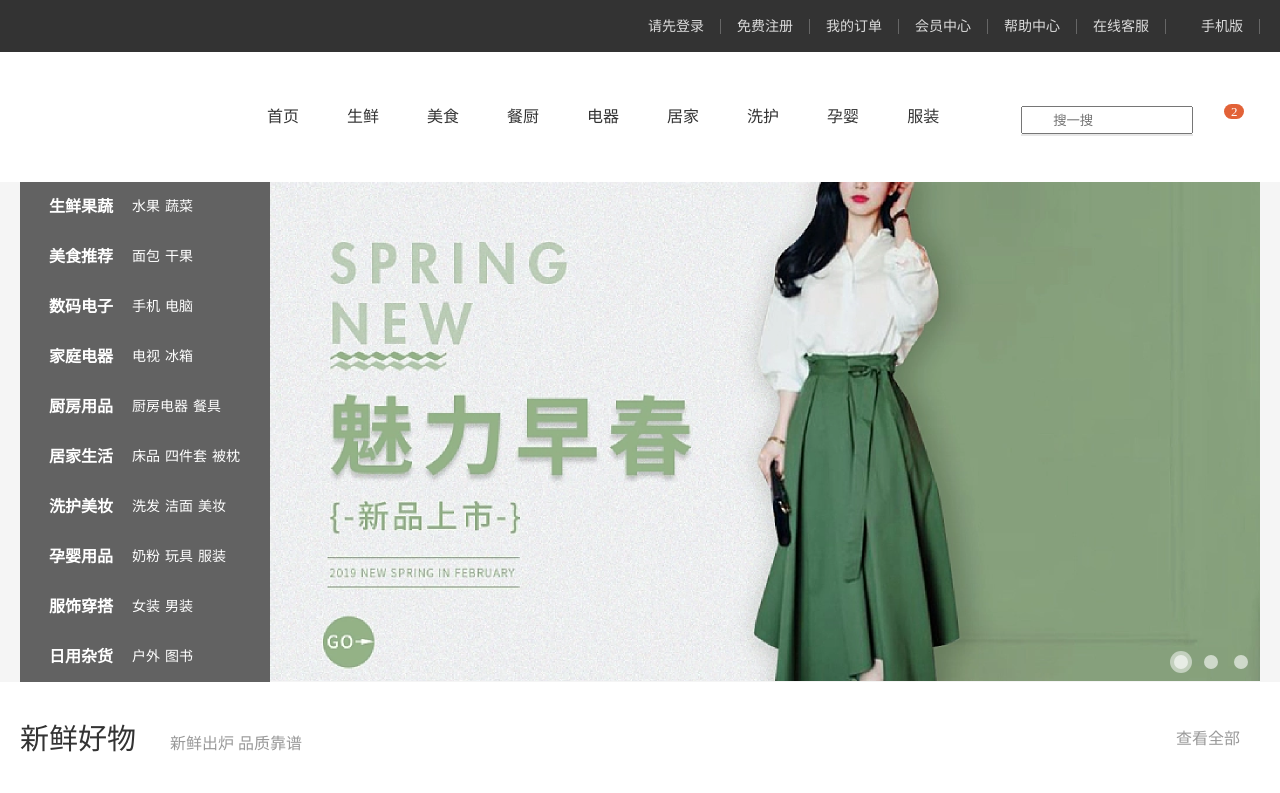
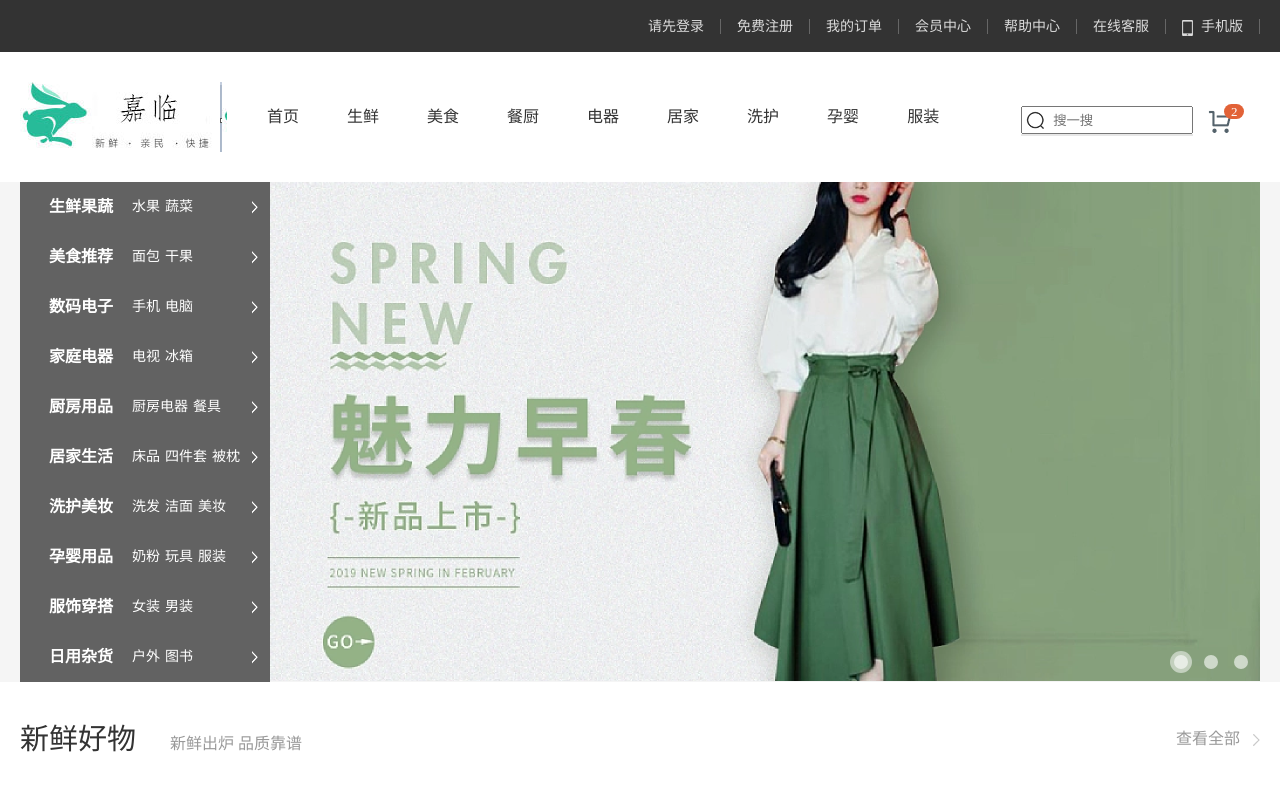
Before and after one commit to DerickXz11/lly16652, a plain HTML site: page index.html in a window 1280 px wide. Shown: the top 793 px of the page. Drawn offline with Linux system fonts and the light colour scheme; files whose address does not match are found by name.

Commit message:
Update h.css

```diff
--- a/h.css
+++ b/h.css
@@ -51,7 +51,7 @@ img{
     display: inline-block;
     width: 11px;
     height: 16px;
-    background-image: url(../images/精灵图.PNG);
+    background-image: url(精灵图.PNG);
     background-position: -160px -70px;
     vertical-align: middle;
     margin-right: 8px;
@@ -74,7 +74,7 @@ img{
     display: block;
     width: 207px;
     height: 70px;
-    background-image:url(../images/LOGO.PNG) ;
+    background-image:url(LOGO.PNG) ;
     background-size: contain;
     font-size: 0;
 }
@@ -128,7 +128,7 @@ img{
     top: 5px;
     width: 18px;
     height: 18px;
-    background-image: url(../images/精灵图.PNG);
+    background-image: url(精灵图.PNG);
     background-position:-79px -69px;
 }
 
@@ -173,7 +173,7 @@ img{
     top: 15px;
     width: 6px;
     height: 20px;
-    background-image: url(../images/精灵图.PNG);
+    background-image: url(精灵图.PNG);
     background-position:-41px -106px;
 }
 
@@ -248,7 +248,7 @@ img{
     margin-left: 13px;
     width: 7px;
     height: 13px;
-    background-image: url(../images/精灵图.PNG);
+    background-image: url(精灵图.PNG);
     background-position: 0 -110px;
     vertical-align: middle;
 }
@@ -386,7 +386,7 @@ img{
     margin-left: 10px;
     width: 20px;
     height: 20px;
-    background-image: url(../images/精灵图.PNG);
+    background-image: url(精灵图.PNG);
     background-position:-240px -106px;
 }
 
@@ -396,7 +396,7 @@ img{
     display: block;
     width: 20px;
     height: 20px;
-    background-image: url(../images/精灵图.PNG);
+    background-image: url(精灵图.PNG);
     background-position:-155px -106px;
 }
 
@@ -406,7 +406,7 @@ img{
     display: block;
     width: 20px;
     height: 20px;
-    background-image: url(../images/精灵图.PNG);
+    background-image: url(精灵图.PNG);
     background-position:-200px -106px;
 }
 
@@ -417,7 +417,7 @@ img{
     margin-top: 28px;
     width: 23px;
     height: 23px;
-    background-image: url(../images/精灵图.PNG);
+    background-image: url(精灵图.PNG);
     background-position:-119px -69px;
 }
 
@@ -472,7 +472,7 @@ img{
     content: '';
     width: 58px;
     height: 58px;
-    background-image: url(../images/精灵图.PNG);
+    background-image: url(精灵图.PNG);
 }
 
 .footer .top li span{
@@ -504,4 +504,5 @@ img{
 
 .footer .bottom p{
     margin-bottom: 20px;
+
 }
```
